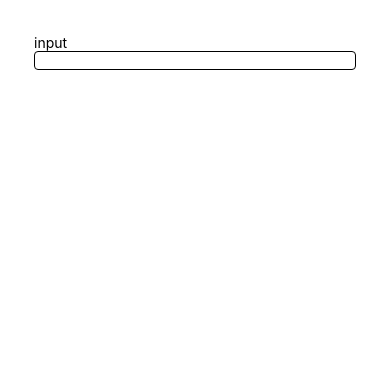
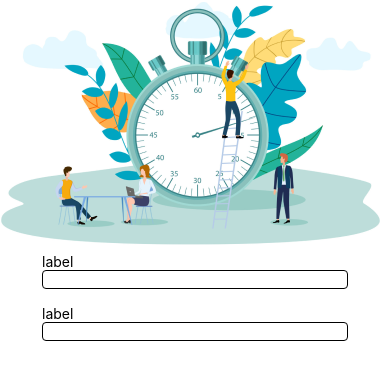
Before and after one commit to OXAYR/Clockin-Amt-Native, a React Native app: screen / in a window 390 px wide. Shown: the top 380 px of the page. Built offline with nearby package versions, Linux system fonts and the light colour scheme.

Commit message:
fix the styling for input and create login component

```diff
--- a/App.js
+++ b/App.js
@@ -1,11 +1,11 @@
 import {View, Text} from 'react-native';
 import React from 'react';
-import Input from './src/Components/Input';
+import Login from './src/Screens/LoginScreen/Index';
 
 const App = () => {
   return (
     <View>
-      <Input />
+      <Login />
     </View>
   );
 };
--- a/babel.config.js
+++ b/babel.config.js
@@ -1,4 +1,3 @@
 module.exports = {
-  presets: ['module:metro-react-native-babel-preset'],
-  plugins: ['nativewind/babel'],
+  presets: ['module:@react-native/babel-preset'],
 };
--- a/src/Components/Input.js
+++ b/src/Components/Input.js
@@ -6,7 +6,7 @@ const Input = ({placeholder, label, onInputText}) => {
   return (
     <>
       <View style={styles.inputFieldBox}>
-        <Text>{label ? label : 'input'}</Text>
+        <Text>{label ? label : 'label'}</Text>
         <TextInput
           style={styles.inputField}
           placeholder={placeholder}
@@ -28,6 +28,7 @@ const styles = StyleSheet.create({
     color: '#000000',
   },
   inputFieldBox: {
-    margin: heightPercentageToDP(4),
+    marginHorizontal: heightPercentageToDP(5),
+    marginVertical: heightPercentageToDP(1),
   },
 });
--- /dev/null
+++ b/src/Screens/LoginScreen/Index.js
@@ -0,0 +1,17 @@
+import {View, Text, Image, SafeAreaView} from 'react-native';
+import React from 'react';
+import Input from '../../Components/Input';
+
+const Login = () => {
+  return (
+    <SafeAreaView>
+      <View>
+        <Image source={require('../../assets/login.png')} />
+        <Input />
+        <Input />
+      </View>
+    </SafeAreaView>
+  );
+};
+
+export default Login;
```
Also changed, not shown: src/assets/login.png (added).
